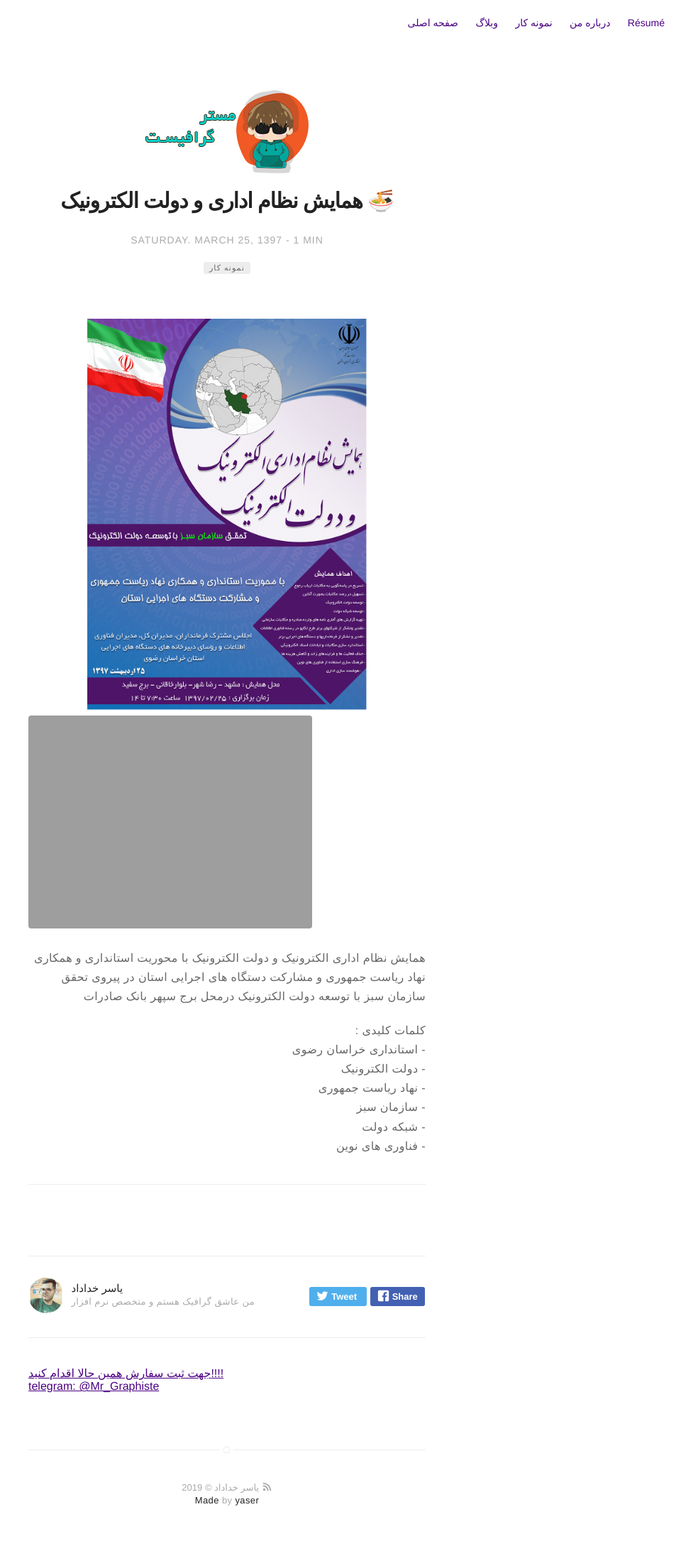
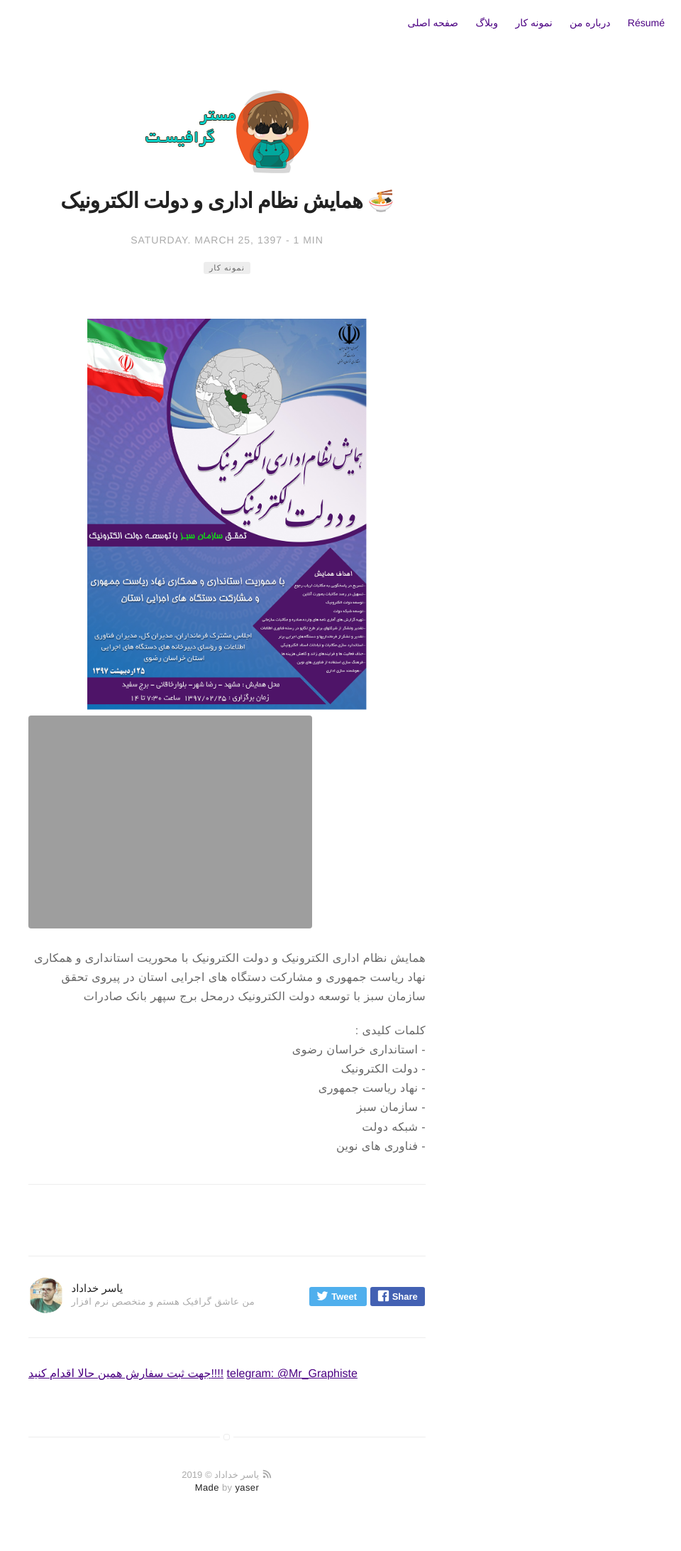
Before and after one commit to yaserkhodadad/yaserkhodadad.github.io, a Jekyll site: the page built from _posts/2016-01-23-indigo-jekyll-theme.markdown, in a window 1280 px wide. Shown: the whole page at 71% size, without its empty margins (320-1280 px from the left). Built offline with Jekyll 4.4.1, drawn with Linux system fonts in a browser that asks for light colours; emoji names are drawn with the system emoji font; comment, search, counter and statistics services are not loaded.

Commit message:
Update disqus.html

```diff
--- a/_includes/disqus.html
+++ b/_includes/disqus.html
@@ -14,7 +14,7 @@
             (document.getElementsByTagName('head')[0] || document.getElementsByTagName('body')[0]).appendChild(dsq);
         })();
     </script>
-    <noscript>Please enable JavaScript to view the <a href="http://disqus.com/?ref_noscript">comments powered by Disqus.</a></noscript>
-    <a href="http://disqus.com" class="dsq-brlink">جهت ثبت سفارش همین حالا اقدام کنید!!!!<br/>
-        telegram: @Mr_Graphiste</a>
+
+    <a style="direction: rtl">جهت ثبت سفارش همین حالا اقدام کنید!!!!</a>
+    <a>telegram: @Mr_Graphiste</a>
 </section>
```
